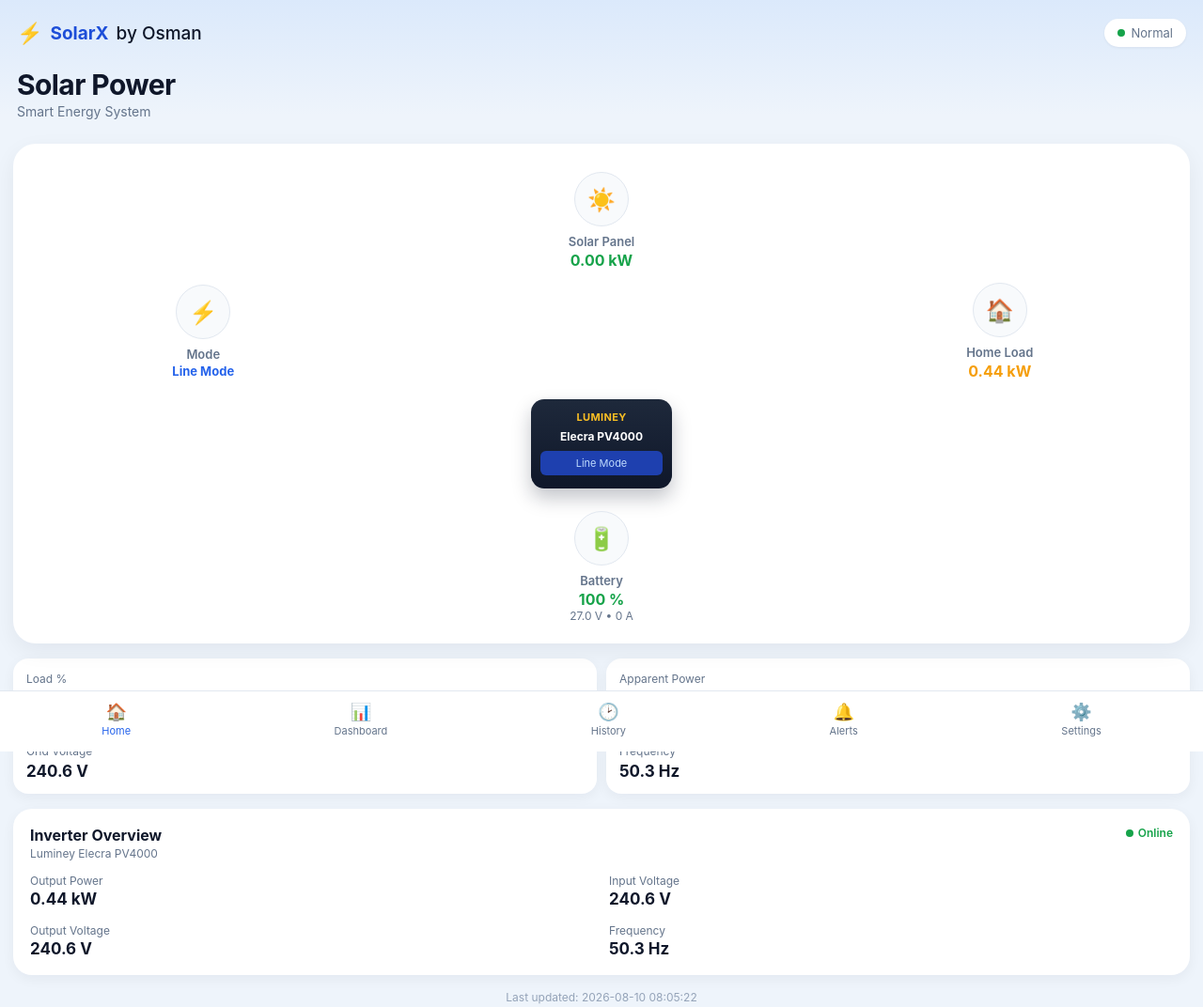
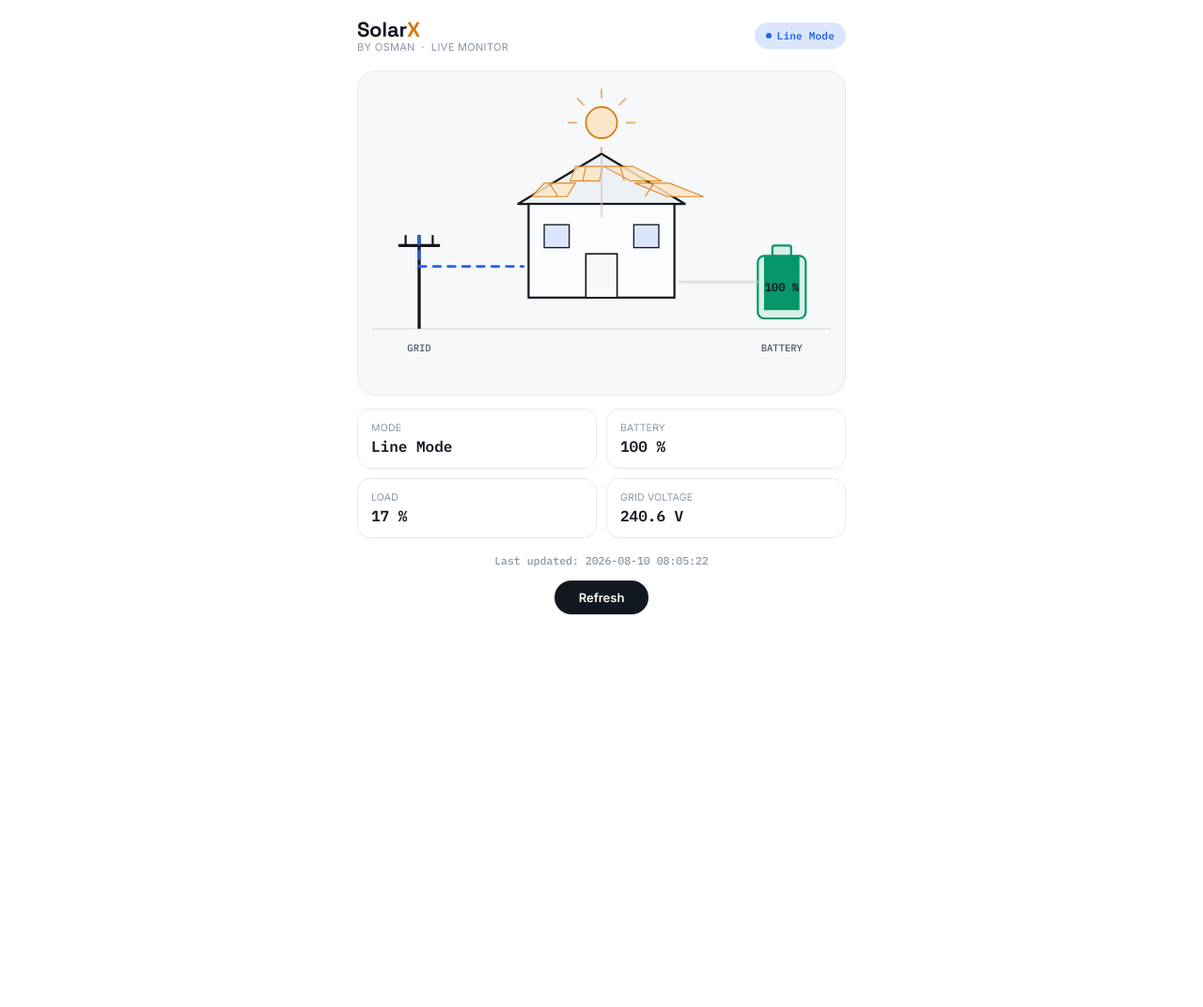
Before and after one commit to Mrosmanshahbaz/solarx-monitors, a plain HTML site: page docs/index.html in a window 1280 px wide. Shown: the whole page at 94% size. After the commit the page ends 800 px from the top, so only its background shows below. Drawn offline with Linux system fonts and the light colour scheme.

Commit message:
Add files via upload

```diff
--- a/docs/index.html
+++ b/docs/index.html
@@ -5,275 +5,219 @@
 <meta name="viewport" content="width=device-width, initial-scale=1.0" />
 <title>SolarX by Osman</title>
 <link rel="manifest" href="manifest.json" />
-<meta name="theme-color" content="#eef4fb" />
+<meta name="theme-color" content="#ffffff" />
+<link rel="preconnect" href="https://fonts.googleapis.com">
+<link href="https://fonts.googleapis.com/css2?family=Space+Grotesk:wght@500;600;700&family=IBM+Plex+Mono:wght@500;600&family=Inter:wght@400;500;600&display=swap" rel="stylesheet">
 <style>
-  * { box-sizing: border-box; }
-  :root {
-    --blue: #2563eb;
-    --blue-dark: #1d4ed8;
-    --orange: #f59e0b;
-    --green: #16a34a;
-    --ink: #0f172a;
-    --muted: #64748b;
-    --card: #ffffff;
-    --bg: #eef4fb;
+  :root{
+    --ink:#12181f;
+    --slate:#4b5768;
+    --mist:#8b96a3;
+    --line:#e7ebef;
+    --paper:#ffffff;
+    --panel:#f6f8fa;
+    --grid-blue:#2563eb;
+    --grid-blue-soft:#dbe6fd;
+    --solar-amber:#d97706;
+    --solar-amber-soft:#fbe6c8;
+    --batt-green:#059669;
+    --batt-green-soft:#d7f0e6;
+    --off:#c7cdd4;
   }
-  body {
-    margin: 0;
-    font-family: -apple-system, BlinkMacSystemFont, "Segoe UI", Roboto, sans-serif;
-    background: var(--bg);
-    color: var(--ink);
-    min-height: 100vh;
-    padding-bottom: 90px;
+  *{box-sizing:border-box;}
+  html,body{margin:0;padding:0;}
+  body{
+    background:var(--paper);
+    color:var(--ink);
+    font-family:'Inter',-apple-system,sans-serif;
+    min-height:100vh;
+    padding:20px 16px 48px;
   }
+  .wrap{max-width:520px;margin:0 auto;}
 
-  header {
-    padding: 20px 18px 26px;
-    background: linear-gradient(180deg, #dbe9fb, #eef4fb 80%);
+  header{display:flex;align-items:center;justify-content:space-between;margin-bottom:18px;}
+  .brand{display:flex;flex-direction:column;line-height:1.05;}
+  .brand .word{
+    font-family:'Space Grotesk',sans-serif;
+    font-weight:700;
+    font-size:22px;
+    letter-spacing:-0.01em;
   }
-  .topbar { display: flex; align-items: center; justify-content: space-between; margin-bottom: 22px; }
-  .brand { display: flex; align-items: center; gap: 8px; font-weight: 700; font-size: 19px; color: var(--blue-dark); }
-  .brand .bolt { color: var(--orange); font-size: 22px; }
-  .status-pill {
-    display: inline-flex; align-items: center; gap: 6px;
-    background: #fff; border-radius: 999px; padding: 7px 14px;
-    font-size: 13px; color: var(--muted); box-shadow: 0 1px 3px rgba(15,23,42,.06);
+  .brand .word span{color:var(--solar-amber);}
+  .brand .sub{font-size:11px;color:var(--mist);margin-top:2px;letter-spacing:.03em;}
+
+  .status-pill{
+    font-family:'IBM Plex Mono',monospace;
+    font-size:11px;
+    font-weight:600;
+    padding:7px 12px;
+    border-radius:999px;
+    letter-spacing:.02em;
+    display:flex;align-items:center;gap:6px;
   }
-  .dot { width: 8px; height: 8px; border-radius: 50%; background: var(--green); }
-  .dot.off { background: #ef4444; }
+  .status-pill .dot{width:6px;height:6px;border-radius:50%;}
+  .status-line{background:var(--grid-blue-soft);color:var(--grid-blue);}
+  .status-line .dot{background:var(--grid-blue);}
+  .status-batt{background:var(--batt-green-soft);color:var(--batt-green);}
+  .status-batt .dot{background:var(--batt-green);}
+  .status-unknown{background:var(--panel);color:var(--mist);}
+  .status-unknown .dot{background:var(--off);}
 
-  h1.title { font-size: 30px; margin: 4px 0 2px; letter-spacing: -0.02em; }
-  .subtitle { color: var(--muted); font-size: 14px; margin: 0; }
+  .stage{
+    background:var(--panel);
+    border:1px solid var(--line);
+    border-radius:20px;
+    padding:8px 4px 4px;
+    margin-bottom:14px;
+    overflow:hidden;
+  }
+  .stage svg{display:block;width:100%;height:auto;}
 
-  .flow-card {
-    background: var(--card);
-    border-radius: 24px;
-    margin: 0 14px;
-    padding: 30px 18px 22px;
-    box-shadow: 0 8px 24px rgba(15,23,42,.06);
-    position: relative;
-  }
-  .flow-grid {
-    display: grid;
-    grid-template-columns: 1fr 1.3fr 1fr;
-    align-items: center;
-    row-gap: 14px;
-  }
-  .node { text-align: center; }
-  .node .icon-circle {
-    width: 58px; height: 58px; border-radius: 50%;
-    background: #f8fafc; border: 1px solid #e2e8f0;
-    display: flex; align-items: center; justify-content: center;
-    font-size: 24px; margin: 0 auto 8px;
-  }
-  .node .label { font-size: 13px; color: var(--muted); font-weight: 600; }
-  .node .value { font-size: 16px; font-weight: 700; margin-top: 2px; }
-  .value.blue { color: var(--blue); }
-  .value.orange { color: var(--orange); }
-  .value.green { color: var(--green); }
+  .flow{fill:none;stroke-width:2.5;stroke-linecap:round;}
+  .flow-off{stroke:var(--off);opacity:.55;}
+  .flow-on{stroke-dasharray:7 7;animation:dash 0.9s linear infinite;}
+  .flow-grid.flow-on{stroke:var(--grid-blue);}
+  .flow-solar.flow-on{stroke:var(--solar-amber);}
+  .flow-batt.flow-on{stroke:var(--batt-green);}
+  @keyframes dash{ to{ stroke-dashoffset:-28; } }
 
-  .center-col { grid-column: 1 / -1; display: flex; justify-content: center; margin: 6px 0; }
-  .inverter-box {
-    width: 150px;
-    background: linear-gradient(180deg, #1e293b, #0f172a);
-    border-radius: 14px;
-    padding: 12px 10px 14px;
-    text-align: center;
-    color: #fff;
-    box-shadow: 0 10px 20px rgba(15,23,42,.25);
-  }
-  .inverter-box .ilogo { font-size: 11px; color: #fbbf24; font-weight: 700; letter-spacing: .03em; margin-bottom: 6px; }
-  .inverter-box .model { font-size: 12px; font-weight: 700; }
-  .inverter-box .screen {
-    margin-top: 8px; background: #1e40af; border-radius: 6px; height: 26px;
-    display: flex; align-items: center; justify-content: center; font-size: 11px; color: #bfdbfe;
-  }
+  .node-label{font-family:'IBM Plex Mono',monospace;font-size:9.5px;fill:var(--slate);font-weight:500;}
+  .node-value{font-family:'IBM Plex Mono',monospace;font-size:11px;fill:var(--ink);font-weight:600;}
 
-  .battery-row { grid-column: 1/-1; display: flex; justify-content: center; margin-top: 4px; }
+  .grid-stats{display:grid;grid-template-columns:1fr 1fr;gap:10px;}
+  .stat{background:var(--paper);border:1px solid var(--line);border-radius:14px;padding:13px 14px;}
+  .stat .k{font-size:10.5px;color:var(--mist);letter-spacing:.02em;text-transform:uppercase;}
+  .stat .v{font-family:'IBM Plex Mono',monospace;font-size:16px;font-weight:600;color:var(--ink);margin-top:3px;}
 
-  .stats-row {
-    display: grid; grid-template-columns: repeat(2, 1fr);
-    gap: 10px; margin: 16px 14px 0;
-  }
-  .stat-card {
-    background: var(--card); border-radius: 16px; padding: 14px;
-    box-shadow: 0 4px 14px rgba(15,23,42,.05);
-  }
-  .stat-card .s-label { font-size: 12px; color: var(--muted); margin-bottom: 4px; }
-  .stat-card .s-value { font-size: 17px; font-weight: 700; }
-
-  .overview-card {
-    background: var(--card); border-radius: 20px; margin: 16px 14px 0; padding: 18px;
-    box-shadow: 0 4px 14px rgba(15,23,42,.05);
-  }
-  .overview-head { display: flex; justify-content: space-between; align-items: flex-start; margin-bottom: 14px; }
-  .overview-head .oh-title { font-weight: 700; font-size: 16px; }
-  .overview-head .oh-sub { font-size: 12px; color: var(--muted); margin-top: 2px; }
-  .online-tag { display:flex; align-items:center; gap:5px; font-size:12px; color: var(--green); font-weight:600; }
-
-  .overview-grid { display: grid; grid-template-columns: repeat(2, 1fr); gap: 16px; }
-  .ov-item .ov-label { font-size: 12px; color: var(--muted); }
-  .ov-item .ov-value { font-size: 17px; font-weight: 700; margin-top: 2px; }
-
-  .updated-note { text-align: center; color: #94a3b8; font-size: 12px; margin: 16px 0 0; }
-
-  nav.bottom {
-    position: fixed; bottom: 0; left: 0; right: 0;
-    background: #fff; border-top: 1px solid #e2e8f0;
-    display: flex; justify-content: space-around; padding: 10px 0 14px;
-  }
-  nav.bottom button {
-    background: none; border: none; display: flex; flex-direction: column; align-items: center;
-    gap: 3px; font-size: 11px; color: var(--muted); font-family: inherit;
-  }
-  nav.bottom button.active { color: var(--blue); }
-  nav.bottom .nav-icon { font-size: 18px; }
-
-  .loading { text-align: center; color: var(--muted); padding: 60px 20px; }
+  .updated{text-align:center;color:var(--mist);font-size:11.5px;margin-top:16px;font-family:'IBM Plex Mono',monospace;}
+  .refresh-btn{display:block;margin:14px auto 0;background:var(--ink);color:#fff;border:none;padding:10px 26px;border-radius:999px;font-weight:600;font-size:13px;font-family:'Inter',sans-serif;}
+  .loading{text-align:center;color:var(--mist);padding:50px 0;font-size:13px;}
 </style>
 </head>
 <body>
+<div class="wrap">
+  <header>
+    <div class="brand">
+      <div class="word">Solar<span>X</span></div>
+      <div class="sub">BY OSMAN &nbsp;·&nbsp; LIVE MONITOR</div>
+    </div>
+    <div id="statusPill" class="status-pill status-unknown"><span class="dot"></span>—</div>
+  </header>
 
-<header>
-  <div class="topbar">
-    <div class="brand"><span class="bolt">⚡</span> SolarX <span style="color:#0f172a; font-weight:500;">by Osman</span></div>
-    <div class="status-pill"><span class="dot" id="statusDot"></span><span id="statusText">Checking…</span></div>
+  <div class="stage">
+    <svg viewBox="0 0 460 300" xmlns="http://www.w3.org/2000/svg">
+      <line x1="10" y1="240" x2="450" y2="240" stroke="#dfe4e9" stroke-width="1.5"/>
+
+      <circle cx="230" cy="42" r="15" fill="var(--solar-amber-soft)" stroke="var(--solar-amber)" stroke-width="1.5"/>
+      <g stroke="var(--solar-amber)" stroke-width="1.5" stroke-linecap="round" opacity="0.6">
+        <line x1="230" y1="18" x2="230" y2="10"/>
+        <line x1="230" y1="66" x2="230" y2="74"/>
+        <line x1="206" y1="42" x2="198" y2="42"/>
+        <line x1="254" y1="42" x2="262" y2="42"/>
+        <line x1="213" y1="25" x2="207" y2="19"/>
+        <line x1="247" y1="25" x2="253" y2="19"/>
+      </g>
+
+      <g>
+        <polygon points="150,120 230,72 310,120" fill="#eef1f4" stroke="var(--ink)" stroke-width="2" stroke-linejoin="round"/>
+        <g stroke="var(--solar-amber)" stroke-width="1" opacity="0.85">
+          <polygon points="163,113 197,113 205,100 175,100" fill="var(--solar-amber-soft)"/>
+          <polygon points="200,98 228,98 231,84 205,84" fill="var(--solar-amber-soft)"/>
+          <polygon points="232,84 258,98 288,98 260,84" fill="var(--solar-amber-soft)"/>
+          <polygon points="262,100 293,113 328,113 295,100" fill="var(--solar-amber-soft)"/>
+          <line x1="180" y1="100" x2="188" y2="113"/>
+          <line x1="215" y1="84" x2="212" y2="98"/>
+          <line x1="248" y1="84" x2="252" y2="98"/>
+          <line x1="280" y1="100" x2="272" y2="113"/>
+        </g>
+
+        <rect x="160" y="120" width="140" height="90" fill="#fbfcfd" stroke="var(--ink)" stroke-width="2"/>
+        <rect x="215" y="168" width="30" height="42" fill="var(--panel)" stroke="var(--ink)" stroke-width="1.5"/>
+        <rect x="175" y="140" width="24" height="22" fill="var(--grid-blue-soft)" stroke="var(--ink)" stroke-width="1.2"/>
+        <rect x="261" y="140" width="24" height="22" fill="var(--grid-blue-soft)" stroke="var(--ink)" stroke-width="1.2"/>
+      </g>
+
+      <g>
+        <line x1="55" y1="240" x2="55" y2="150" stroke="var(--ink)" stroke-width="3"/>
+        <line x1="35" y1="160" x2="75" y2="160" stroke="var(--ink)" stroke-width="3"/>
+        <line x1="42" y1="160" x2="42" y2="150" stroke="var(--ink)" stroke-width="2"/>
+        <line x1="68" y1="160" x2="68" y2="150" stroke="var(--ink)" stroke-width="2"/>
+        <text x="55" y="262" text-anchor="middle" class="node-label">GRID</text>
+      </g>
+
+      <g>
+        <rect x="380" y="170" width="46" height="60" rx="6" fill="var(--batt-green-soft)" stroke="var(--batt-green)" stroke-width="2"/>
+        <rect x="394" y="160" width="18" height="10" rx="2" fill="var(--batt-green-soft)" stroke="var(--batt-green)" stroke-width="2"/>
+        <rect id="battFillRect" x="386" y="222" width="34" height="0" fill="var(--batt-green)"/>
+        <text x="403" y="262" text-anchor="middle" class="node-label">BATTERY</text>
+        <text id="battPctText" x="403" y="204" text-anchor="middle" class="node-value" font-size="12">—</text>
+      </g>
+
+      <path id="flowGrid" class="flow flow-grid flow-off" d="M55,150 L55,180 L155,180"/>
+      <path id="flowSolar" class="flow flow-solar flow-off" d="M230,74 L230,132"/>
+      <path id="flowBatt" class="flow flow-batt flow-off" d="M380,195 L305,195"/>
+    </svg>
   </div>
-  <h1 class="title">Solar Power</h1>
-  <p class="subtitle">Smart Energy System</p>
-</header>
 
-<div id="content">
-  <div class="loading">Loading latest status…</div>
+  <div id="statGrid" class="grid-stats">
+    <div class="stat"><div class="k">Mode</div><div class="v" id="statMode">—</div></div>
+    <div class="stat"><div class="k">Battery</div><div class="v" id="statBatt">—</div></div>
+    <div class="stat"><div class="k">Load</div><div class="v" id="statLoad">—</div></div>
+    <div class="stat"><div class="k">Grid Voltage</div><div class="v" id="statGridV">—</div></div>
+  </div>
+
+  <div class="updated" id="updatedAt">—</div>
+  <button class="refresh-btn" onclick="loadStatus()">Refresh</button>
 </div>
 
-<nav class="bottom">
-  <button class="active"><span class="nav-icon">🏠</span>Home</button>
-  <button onclick="alert('Coming soon')"><span class="nav-icon">📊</span>Dashboard</button>
-  <button onclick="alert('Coming soon')"><span class="nav-icon">🕑</span>History</button>
-  <button onclick="alert('Coming soon')"><span class="nav-icon">🔔</span>Alerts</button>
-  <button onclick="alert('Coming soon')"><span class="nav-icon">⚙️</span>Settings</button>
-</nav>
-
 <script>
-function num(v) {
-  if (!v) return null;
-  const m = String(v).match(/-?\d+(\.\d+)?/);
-  return m ? parseFloat(m[0]) : null;
-}
-function fmtKW(watts) {
-  if (watts === null) return '—';
-  return (watts / 1000).toFixed(2);
-}
-
-async function loadStatus() {
-  const content = document.getElementById('content');
-  try {
+async function loadStatus(){
+  try{
     const res = await fetch('status.json?t=' + Date.now());
     const data = await res.json();
     render(data);
-  } catch (e) {
-    content.innerHTML = '<div class="loading">Could not load status yet — check back shortly.</div>';
+  }catch(e){
+    document.getElementById('updatedAt').textContent = 'Could not load status yet.';
   }
 }
 
-function render(data) {
-  const content = document.getElementById('content');
+function setFlow(id, on){
+  const el = document.getElementById(id);
+  el.classList.toggle('flow-on', on);
+  el.classList.toggle('flow-off', !on);
+}
+
+function render(data){
   const reading = data.reading || {};
+  const mode = (data.mode_value || '').toLowerCase();
+  const isLine = mode.includes('line') || mode.includes('grid');
+  const isBatt = mode.includes('batt') || mode.includes('inv');
 
-  const isOnline = !!data.mode_value;
-  document.getElementById('statusDot').className = 'dot' + (isOnline ? '' : ' off');
-  document.getElementById('statusText').textContent = isOnline ? 'Normal' : 'Offline';
+  const pv1v = parseFloat(reading['PV1 Input Voltage']) || 0;
+  const solarActive = pv1v > 5;
 
-  const pvPower = num(reading['PV1 Charging Power']);
-  const loadPower = num(reading['AC Output Active Power']);
-  const battPct = reading['Battery Capacity'] || '—';
-  const battV = reading['Battery Voltage'] || '';
-  const battA = num(reading['Battery Charging Current']) || num(reading['Battery Discharge Current']) || 0;
+  const pill = document.getElementById('statusPill');
+  pill.className = 'status-pill ' + (isLine ? 'status-line' : (isBatt ? 'status-batt' : 'status-unknown'));
+  pill.innerHTML = '<span class="dot"></span>' + (data.mode_value || 'Unknown');
 
-  const gridV = reading['Grid Voltage'] || '—';
-  const outV = reading['AC Output Voltage'] || '—';
-  const freq = reading['AC Output Frequency'] || '—';
-  const loadPct = reading['Output Load Percent'] || '—';
-  const apparent = reading['AC Output Apparent Power'] || '—';
+  setFlow('flowGrid', isLine);
+  setFlow('flowBatt', isBatt);
+  setFlow('flowSolar', solarActive);
 
-  content.innerHTML = `
-    <div class="flow-card">
-      <div class="flow-grid">
-        <div class="node" style="grid-column: 2/3;">
-          <div class="icon-circle">☀️</div>
-          <div class="label">Solar Panel</div>
-          <div class="value green">${fmtKW(pvPower)} kW</div>
-        </div>
+  const battPct = parseFloat(data.battery_value) || 0;
+  const rect = document.getElementById('battFillRect');
+  const maxH = 52;
+  const h = Math.max(0, Math.min(maxH, (battPct/100) * maxH));
+  rect.setAttribute('height', h);
+  rect.setAttribute('y', 222 - h);
+  document.getElementById('battPctText').textContent = data.battery_value || '—';
 
-        <div class="node" style="grid-column: 1/2;">
-          <div class="icon-circle">⚡</div>
-          <div class="label">Mode</div>
-          <div class="value blue" style="font-size:13px;">${data.mode_value || '—'}</div>
-        </div>
+  document.getElementById('statMode').textContent = data.mode_value || '—';
+  document.getElementById('statBatt').textContent = data.battery_value || '—';
+  document.getElementById('statLoad').textContent = reading['Output Load Percent'] || '—';
+  document.getElementById('statGridV').textContent = reading['Grid Voltage'] || '—';
 
-        <div class="node" style="grid-column: 3/4;">
-          <div class="icon-circle">🏠</div>
-          <div class="label">Home Load</div>
-          <div class="value orange">${fmtKW(loadPower)} kW</div>
-        </div>
-
-        <div class="center-col">
-          <div class="inverter-box">
-            <div class="ilogo">LUMINEY</div>
-            <div class="model">Elecra PV4000</div>
-            <div class="screen">${data.mode_value || '—'}</div>
-          </div>
-        </div>
-
-        <div class="battery-row">
-          <div class="node">
-            <div class="icon-circle">🔋</div>
-            <div class="label">Battery</div>
-            <div class="value green">${battPct}</div>
-            <div style="font-size:12px; color:#64748b;">${battV}${battV ? ' • ' : ''}${battA} A</div>
-          </div>
-        </div>
-      </div>
-    </div>
-
-    <div class="stats-row">
-      <div class="stat-card">
-        <div class="s-label">Load %</div>
-        <div class="s-value">${loadPct}</div>
-      </div>
-      <div class="stat-card">
-        <div class="s-label">Apparent Power</div>
-        <div class="s-value">${apparent}</div>
-      </div>
-      <div class="stat-card">
-        <div class="s-label">Grid Voltage</div>
-        <div class="s-value">${gridV}</div>
-      </div>
-      <div class="stat-card">
-        <div class="s-label">Frequency</div>
-        <div class="s-value">${freq}</div>
-      </div>
-    </div>
-
-    <div class="overview-card">
-      <div class="overview-head">
-        <div>
-          <div class="oh-title">Inverter Overview</div>
-          <div class="oh-sub">Luminey Elecra PV4000</div>
-        </div>
-        <div class="online-tag"><span class="dot"></span>${isOnline ? 'Online' : 'Offline'}</div>
-      </div>
-      <div class="overview-grid">
-        <div class="ov-item"><div class="ov-label">Output Power</div><div class="ov-value">${fmtKW(loadPower)} kW</div></div>
-        <div class="ov-item"><div class="ov-label">Input Voltage</div><div class="ov-value">${gridV}</div></div>
-        <div class="ov-item"><div class="ov-label">Output Voltage</div><div class="ov-value">${outV}</div></div>
-        <div class="ov-item"><div class="ov-label">Frequency</div><div class="ov-value">${freq}</div></div>
-      </div>
-    </div>
-
-    <div class="updated-note">Last updated: ${data.updated_at || '—'}</div>
-  `;
+  document.getElementById('updatedAt').textContent = 'Last updated: ' + (data.updated_at || '—');
 }
 
 loadStatus();
```
